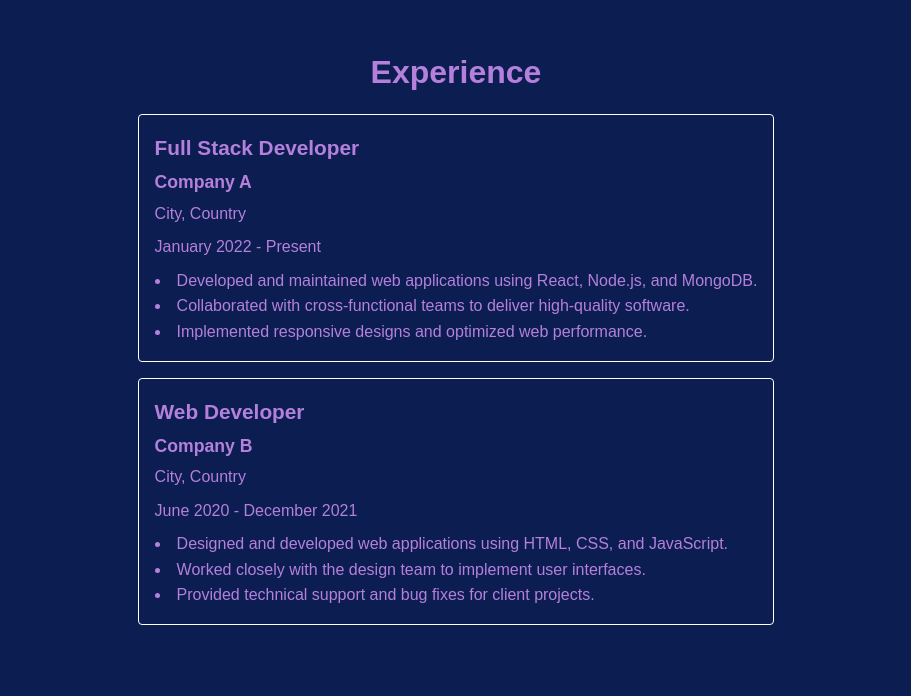
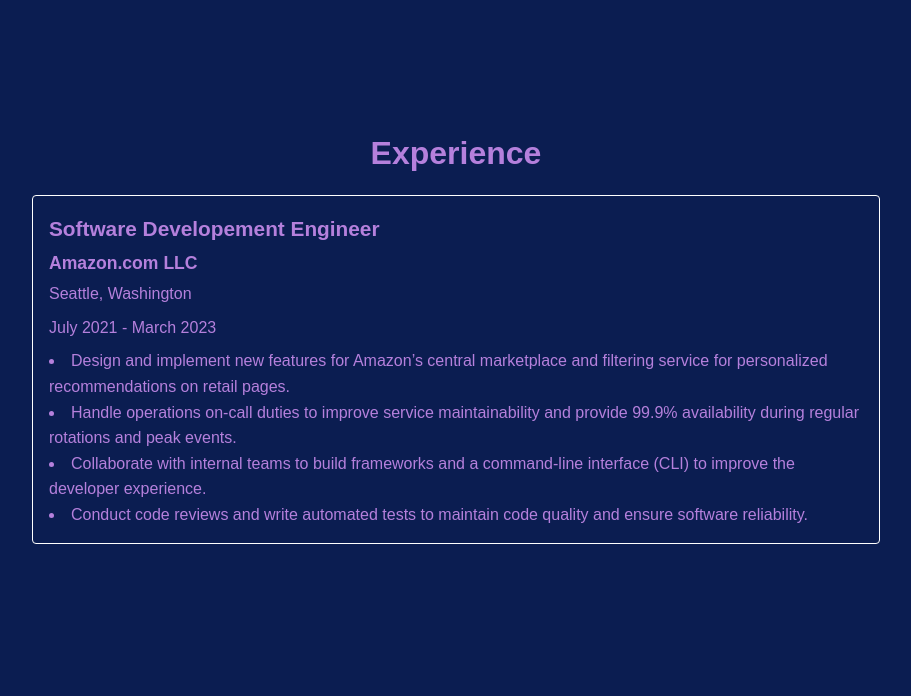
Before and after one commit to jgavrilo/Website-Template, a Next.js app: page /portfolio/ in a window 1280 px wide. Shown: the part 1664-2360 px from the top of the page, without its empty margins (184-1095 px from the left). Built offline with nearby package versions, Linux system fonts and the light colour scheme.

Commit message:
Edited Sections

```diff
--- a/components/constants.tsx
+++ b/components/constants.tsx
@@ -1,7 +1,7 @@
 import { FaFacebook, FaInstagram, FaGithub, FaSpotify, FaLinkedin } from 'react-icons/fa';
 
 export const SECTIONS = [
-    { id: 'intro', text: 'Home' },
+    { id: 'intro', text: 'Hello, World!' },
     { id: 'aboutme', text: 'About Me' },
     { id: 'experience', text: 'Experience' },
     { id: 'education', text: 'Education' },
--- a/components/sections/AboutMe.tsx
+++ b/components/sections/AboutMe.tsx
@@ -1,3 +1,8 @@
+/** AboutMe.tsx
+ *
+ *  AboutMe component that displays a little about the developer.
+ *
+ */
 import React from 'react';
 import style from "../../styles/components/sections/AboutMe.module.css";
 
--- a/components/sections/Education.tsx
+++ b/components/sections/Education.tsx
@@ -14,9 +14,9 @@
     {
       id: 1,
       degree: 'Bachelor of Science in Computer Science',
-      institution: 'XYZ University',
-      location: 'City, Country',
-      dates: '2016 - 2020',
+      institution: 'Syracuse University',
+      location: 'Syracuse, NY',
+      dates: '2017 - 2021',
     },
     // Add more education items as needed
   ];
--- a/components/sections/Experience.tsx
+++ b/components/sections/Experience.tsx
@@ -1,3 +1,4 @@
+
 import React from 'react';
 import style from '../../styles/components/sections/Experience.module.css';
 
@@ -14,29 +15,17 @@
   const jobs: Job[] = [
     {
       id: 1,
-      title: 'Full Stack Developer',
-      company: 'Company A',
-      location: 'City, Country',
-      dates: 'January 2022 - Present',
+      title: 'Software Developement Engineer',
+      company: 'Amazon.com LLC',
+      location: 'Seattle, Washington',
+      dates: 'July 2021 - March 2023',
       description: [
-        'Developed and maintained web applications using React, Node.js, and MongoDB.',
-        'Collaborated with cross-functional teams to deliver high-quality software.',
-        'Implemented responsive designs and optimized web performance.',
+        'Design and implement new features for Amazon’s central marketplace and filtering service for personalized recommendations on retail pages.',
+        'Handle operations on-call duties to improve service maintainability and provide 99.9% availability during regular rotations and peak events.',
+        'Collaborate with internal teams to build frameworks and a command-line interface (CLI) to improve the developer experience.',
+        'Conduct code reviews and write automated tests to maintain code quality and ensure software reliability.'
       ],
     },
-    {
-      id: 2,
-      title: 'Web Developer',
-      company: 'Company B',
-      location: 'City, Country',
-      dates: 'June 2020 - December 2021',
-      description: [
-        'Designed and developed web applications using HTML, CSS, and JavaScript.',
-        'Worked closely with the design team to implement user interfaces.',
-        'Provided technical support and bug fixes for client projects.',
-      ],
-    },
-    // Add more jobs as needed
   ];
 
   return (
--- a/styles/components/sections/Experience.module.css
+++ b/styles/components/sections/Experience.module.css
@@ -2,6 +2,8 @@
     padding: 1.5rem;
     font-family: Arial, sans-serif;
     line-height: 1.6;
+    max-width: 70vw;
+
     color: var(--experience-text-color);
     background-color: var(--experience-background-color);
   }
--- a/styles/components/sections/Introduction.module.css
+++ b/styles/components/sections/Introduction.module.css
@@ -1,48 +1,60 @@
+/* Styles for the Introduction component */
+
 .introduction {
+  /* Layout */
   display: flex;
   flex-direction: column;
   align-items: left;
   text-align: left;
   justify-content: center;
   padding: 1.5rem;
+  max-width: 70vw;
+  padding-top: 10vh;
+
+  /* Typography */
   font-family: Arial, sans-serif;
   line-height: 1.6;
   color: var(--text-color);
-    max-width: 70vw;
-    padding-top: 10vh;
 }
 
+/* Name and message headings */
 .introduction h1 {
   font-family: var(--font-mono);
   font-weight: 400;
 }
 
+/* Text paragraphs */
 .introduction p {
   font-size: 1.2rem;
   font-family: var(--font-mono);
   max-width: 800px;
 }
 
+/* Hello World message */
 #helloWorld {
-
+  /* No styles applied */
 }
 
+/* Name heading */
 #name {
   margin: 0px;
   font-size: clamp(40px, 3.5vw, 80px);
   color: green;
 }
 
+/* Message heading */
 #message {
   margin: 0px;
   font-size: clamp(40px, 3.5vw, 80px);
   color: slateblue;
 }
 
+/* Bio paragraph */
 #welcome {
-
+  /* No styles applied */
 }
 
+/* Animation keyframes for fade-in effect */
 @keyframes fadeIn {
   0% {
     opacity: 0;
@@ -54,6 +66,7 @@
   }
 }
 
+/* CSS class for fade-in animation */
 .fadeIn {
   animation-name: fadeIn;
   animation-duration: 1s;
```
Also changed, not shown: components/sections/Introduction.tsx (+11 -2 lines). Lines whose indentation alone changed are shown as unchanged.
